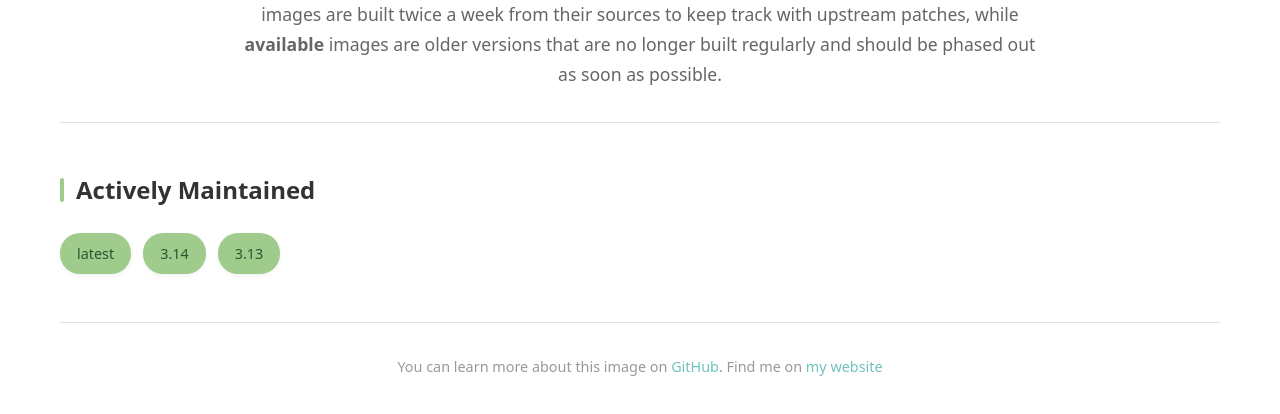
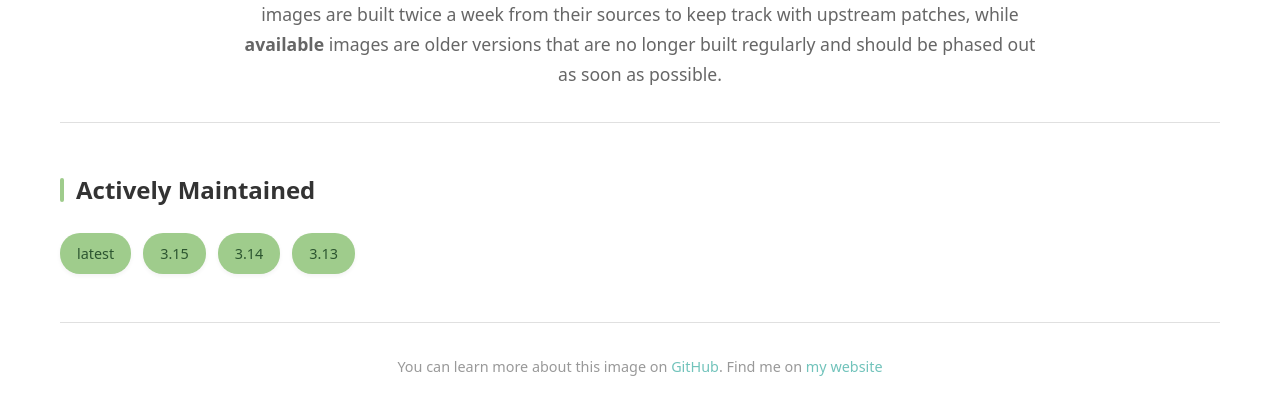
Before and after one commit to Neunerlei/docker-images, a plain HTML site: page neunerlei-python-nginx-tags.html in a window 1280 px wide. Shown: the part 130-544 px from the top of the page. Drawn offline with Linux system fonts and the light colour scheme.

Commit message:
Deploying to gh-pages from @ Neunerlei/docker-images@10fa414e25efd19988da1e3c4cc65388eb8fc60d 🚀

```diff
--- a/neunerlei-python-nginx-tags.html
+++ b/neunerlei-python-nginx-tags.html
@@ -290,6 +290,13 @@
    latest
 </a>
 
+<a href="https://hub.docker.com/layers/neunerlei/python-nginx/3.15"
+   class="tag-pill"
+   target="_blank"
+   rel="noopener noreferrer">
+   3.15
+</a>
+
 <a href="https://hub.docker.com/layers/neunerlei/python-nginx/3.14"
    class="tag-pill"
    target="_blank"
--- a/neunerlei-python-nginx-tags.json
+++ b/neunerlei-python-nginx-tags.json
@@ -4,6 +4,7 @@
   "deprecated": false,
   "maintainedTags": [
     "latest",
+    "3.15",
     "3.14",
     "3.13"
   ],
```
